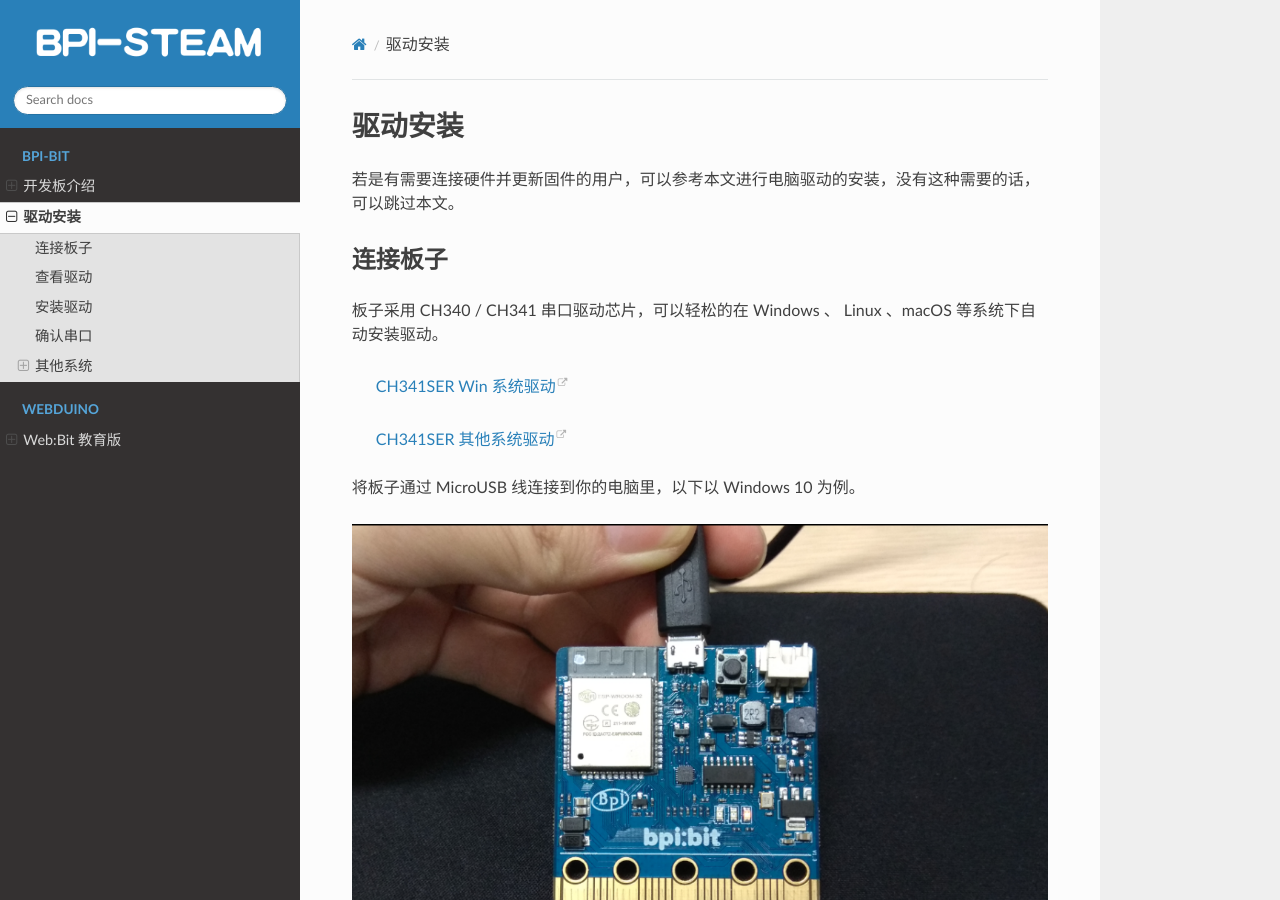
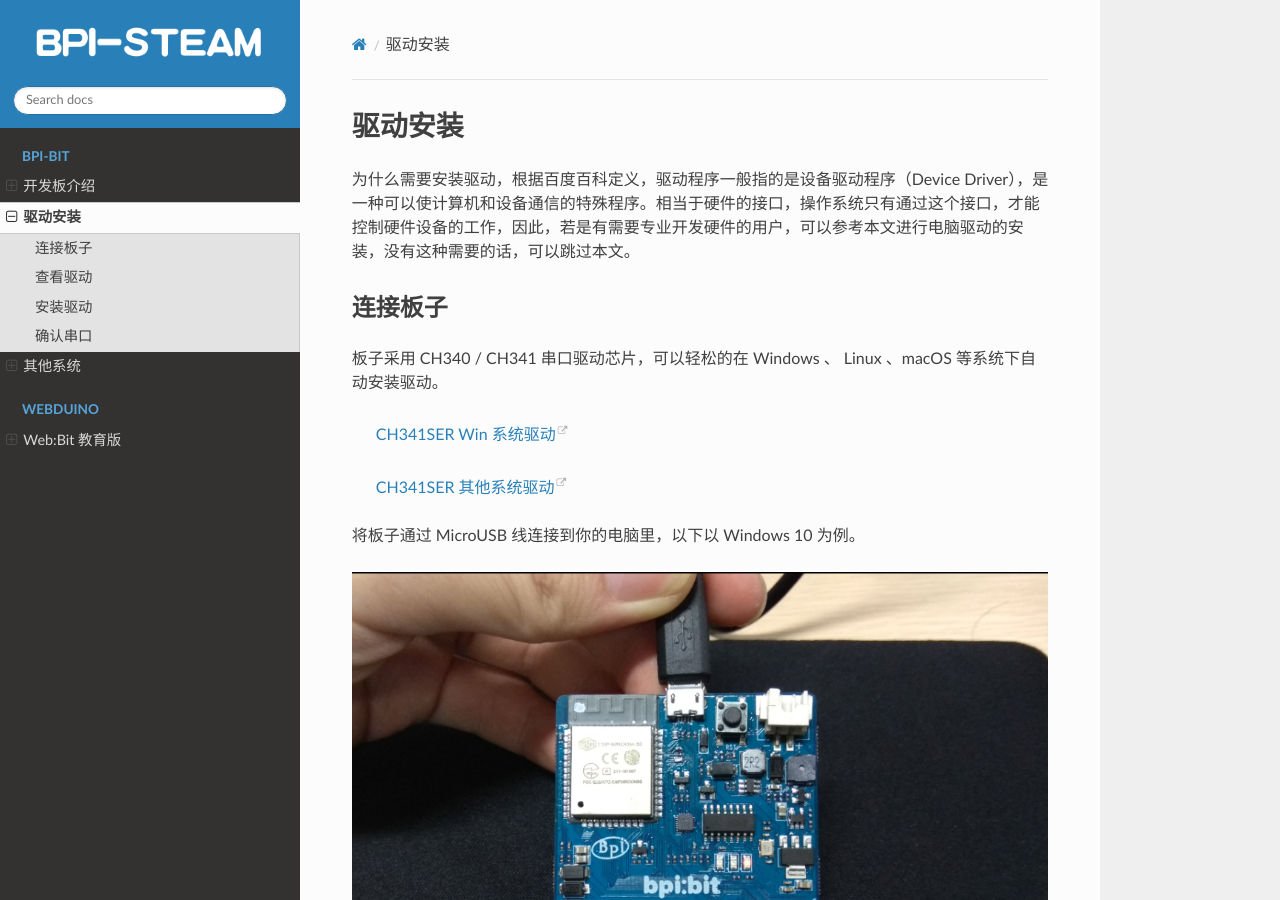
Before and after one commit to BPI-STEAM/simplified_webbit_docs, a Sphinx documentation site: the page built from source/bpi-steam/driver.md, in a window 1280 px wide and 900 px high. Built offline with Sphinx 7.4.7 and the Read the Docs theme 2.0.0, drawn with Linux system fonts in a browser that asks for light colours; pages that are not in the unit, such as notebooks, are missing from menus.

Commit message:
Update driver.md

```diff
--- a/source/bpi-steam/driver.md
+++ b/source/bpi-steam/driver.md
@@ -1,8 +1,8 @@
-# 驱动安装
+## 驱动安装
 
-若是有需要连接硬件并更新固件的用户，可以参考本文进行电脑驱动的安装，没有这种需要的话，可以跳过本文。
+为什么需要安装驱动，根据百度百科定义，驱动程序一般指的是设备驱动程序（Device Driver），是一种可以使计算机和设备通信的特殊程序。相当于硬件的接口，操作系统只有通过这个接口，才能控制硬件设备的工作，因此，若是有需要专业开发硬件的用户，可以参考本文进行电脑驱动的安装，没有这种需要的话，可以跳过本文。
 
-## 连接板子
+### 连接板子
 
 板子采用 CH340 / CH341 串口驱动芯片，可以轻松的在 Windows 、 Linux 、macOS 等系统下自动安装驱动。
 
@@ -15,7 +15,7 @@
 
 ![](driver/connect.png)
 
-## 查看驱动
+### 查看驱动
 
 进入 **设备管理器** 确认串口驱动（Serial）是否安装，进入方法如下。
 
@@ -27,7 +27,7 @@
 
 可以看到 设备显示 **USB2.0-Serial** ，说明**未安装驱动**，若此前已安装驱动，可以跳至步骤 5 。
 
-## 安装驱动
+### 安装驱动
 
 点此获取 [Serial CH341](http://www.wch.cn/downloads/file/5.html) 驱动，并按如下说明操作安装驱动
 
@@ -37,7 +37,7 @@
 
 点击 **INSTALL** （安装），等待片刻即可完成安装。
 
-## 确认串口
+### 确认串口
 
 核对板子是否连接成功
 
```
